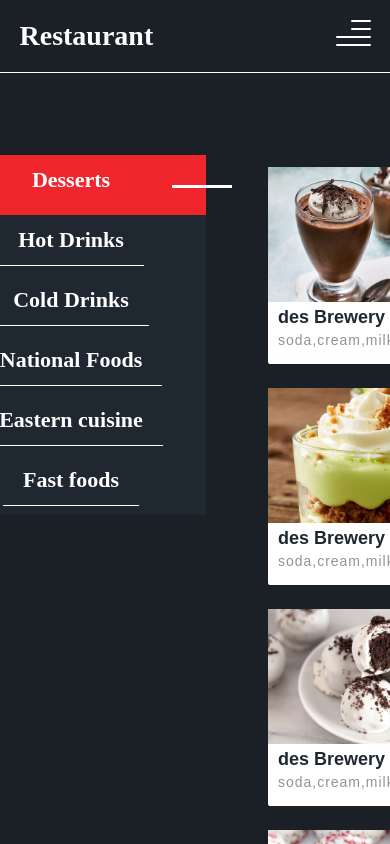
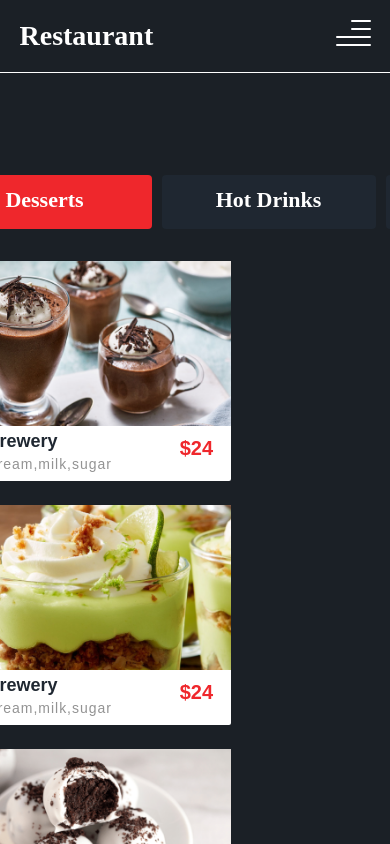
Before and after one commit to Seitkanov2004/new-project, a React (Create React App) app: page /foods in a window 390 px wide. Shown: the top 844 px of the page. Built offline with nearby package versions, Linux system fonts and the light colour scheme; a web font is replaced by a local one.

Commit message:
I give you new adap (#36)

```diff
--- a/src/pages/Menu/AboutFoods/AboutFoods.scss
+++ b/src/pages/Menu/AboutFoods/AboutFoods.scss
@@ -416,3 +416,202 @@
     }
   }
 }
+
+
+@media (max-width: 768px) {
+  #aboutFoods {
+    .aboutFoods{
+      &--block{
+        flex-direction: column;
+
+        &__icon{
+          left: 34px;
+          top: 290px;
+        }
+      &--title{
+        font-size: 30px;
+        margin-top: 16px;
+        padding: 14px 0;
+      }
+        &__addedFoods{
+          &--spend{
+            width: 100%;
+            height: 255px;
+            margin-top: 100px;
+            &__feel{
+              &--keep{
+                &--think{
+                  width: 295px;
+                  padding-right: 8px;
+                  &__become {
+                    h4 {
+                      padding: 6px 0;
+                      font-size: 14px;
+                    }
+                  }
+                  h3{
+                    padding-top: 8px;
+                    font-size: 18px;
+                  }
+                }
+                &__make{
+                  padding-right: 20px;
+                  &--give{
+                    h2{
+                      font-size: 17px;
+                    }
+                  }
+                  img{
+                    width: 100%;
+                  }
+                }
+              }
+            }
+          }
+        }
+        padding-top: 35px;
+        &__onlyFood{
+          justify-content: space-between;
+          &__parent{
+            width: 290px;
+            height: 180px;
+          }
+        }
+        &--blockChild{
+          display: flex;
+          overflow-x: auto;
+          width: 700px;
+          margin-left: 0;
+          padding: 20px 0;
+          &__foods {
+            &--allBtn {
+              width: 214px;
+              margin:0 5px;
+              .mainMenu{
+                &--block{
+                  &--blockChild{
+                    &__foods{
+                      &--allBtn{
+                        &__btn{
+                           width: 100%;
+                          height: 54px;
+                          border-radius: 4px  ;
+                          button{
+                            font-size: 22px;
+                            border: none;
+                          }
+                          &--line{
+                            display: none;
+                          }
+                        }
+                      }
+                    }
+                  }
+                }
+              }
+            }
+          }
+        }
+      }
+    }
+  }
+}
+
+@media (max-width: 576px) {
+  #aboutFoods {
+    .aboutFoods{
+      &--block{
+        flex-direction: column;
+
+        &__icon{
+          left: 34px;
+          top: 290px;
+        }
+      &--title{
+        font-size: 30px;
+        margin-top: 16px;
+        padding: 14px 0;
+      }
+        &__addedFoods{
+          &--spend{
+            width: 100%;
+            height: 255px;
+            margin-top: 100px;
+            &__feel{
+              &--keep{
+                &--think{
+                  width: 295px;
+                  padding-right: 8px;
+                  &__become {
+                    h4 {
+                      padding: 6px 0;
+                      font-size: 14px;
+                    }
+                  }
+                  h3{
+                    padding-top: 8px;
+                    font-size: 18px;
+                  }
+                }
+                &__make{
+                  padding-right: 20px;
+                  &--give{
+                    h2{
+                      font-size: 17px;
+                    }
+                  }
+                  img{
+                    width: 100%;
+                  }
+                }
+              }
+            }
+          }
+        }
+        padding-top: 35px;
+        &__onlyFood{
+          justify-content: space-between;
+          &__parent{
+            width: 290px;
+            height: 180px;
+          }
+        }
+        &--blockChild{
+          display: flex;
+          overflow-x: auto;
+          width: 525px;
+          margin-left: 0;
+          padding: 20px 0;
+          &__foods {
+            &--allBtn {
+              width: 214px;
+              margin:0 5px;
+              .mainMenu{
+                &--block{
+                  &--blockChild{
+                    &__foods{
+                      &--allBtn{
+                        &__btn{
+                           width: 100%;
+                          height: 54px;
+                          border-radius: 4px  ;
+                          button{
+                            font-size: 22px;
+                            border: none;
+                          }
+                          &--line{
+                            display: none;
+                          }
+                        }
+                      }
+                    }
+                  }
+                }
+              }
+            }
+          }
+        }
+      }
+    }
+  }
+}
```
